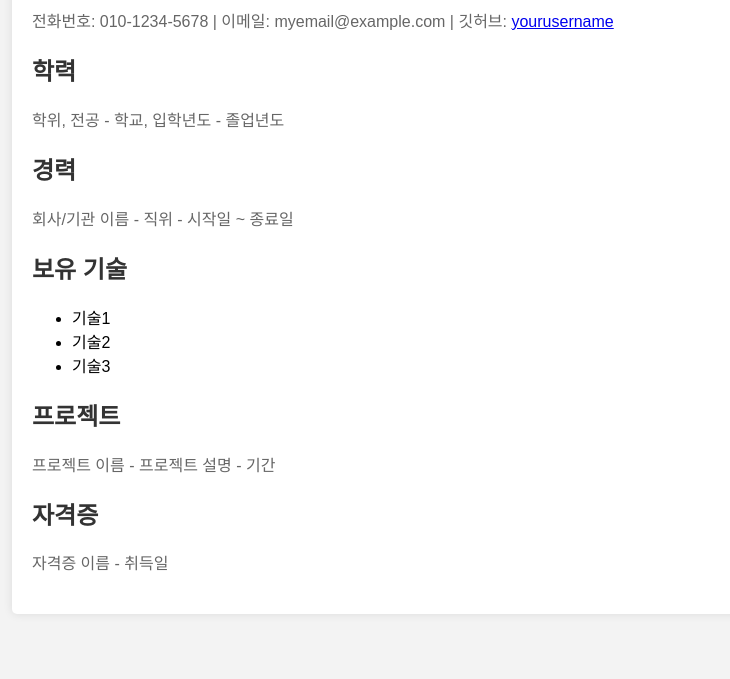
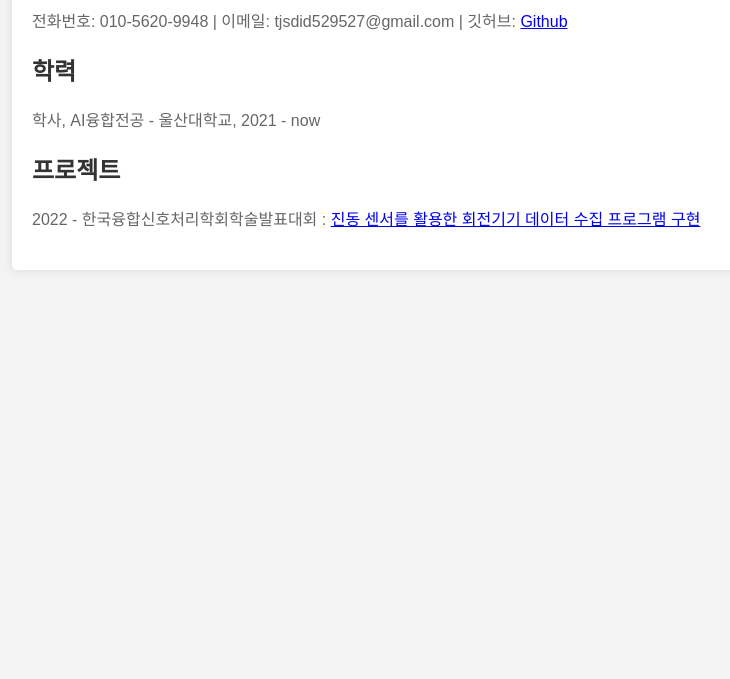
Before and after one commit to Irukai/Irukai.github.io, a plain HTML site: page index.html in a window 1280 px wide. Shown: the part 121-800 px from the top of the page, without its empty margins (208-938 px from the left). Drawn offline with Linux system fonts and the light colour scheme.

Commit message:
논문 추가 index.html

```diff
--- a/index.html
+++ b/index.html
@@ -34,42 +34,20 @@
 
 <div class="container">
     <header class="section">
-        <h1>나의 이름</h1>
-        <p>전화번호: 010-1234-5678 | 이메일: myemail@example.com | 깃허브: <a href="https://github.com/yourusername">yourusername</a></p>
+        <h1>장선양 (Jang Seon-Yang)</h1>
+        <p>전화번호: 010-5620-9948 | 이메일: tjsdid529527@gmail.com | 깃허브: <a href="https://github.com/Irukai">Github</a></p>
     </header>
 
     <section class="section">
         <h2>학력</h2>
-        <p>학위, 전공 - 학교, 입학년도 - 졸업년도</p>
+        <p>학사, AI융합전공 - 울산대학교, 2021 - now</p>
         <!-- 필요에 따라 학력 정보를 추가하세요 -->
     </section>
 
     <section class="section">
-        <h2>경력</h2>
-        <p>회사/기관 이름 - 직위 - 시작일 ~ 종료일</p>
-        <!-- 필요에 따라 경력 정보를 추가하세요 -->
-    </section>
-
-    <section class="section">
-        <h2>보유 기술</h2>
-        <ul>
-            <li>기술1</li>
-            <li>기술2</li>
-            <li>기술3</li>
-            <!-- 필요에 따라 보유 기술을 추가하세요 -->
-        </ul>
-    </section>
-
-    <section class="section">
         <h2>프로젝트</h2>
-        <p>프로젝트 이름 - 프로젝트 설명 - 기간</p>
+        <p>2022 - 한국융합신호처리학회학술발표대회 : <a href="https://github.com/Irukai/Files/blob/main/Implementation%20of%20a%20Data%20Collection%20Program%20for%20Rotating%20Equiment%20Using%20Vibration%20Sensors.pdf">진동 센서를 활용한 회전기기 데이터 수집 프로그램 구현</a></p>
         <!-- 필요에 따라 프로젝트 정보를 추가하세요 -->
-    </section>
-
-    <section class="section">
-        <h2>자격증</h2>
-        <p>자격증 이름 - 취득일</p>
-        <!-- 필요에 따라 자격증 정보를 추가하세요 -->
     </section>
 
 </div>
```
